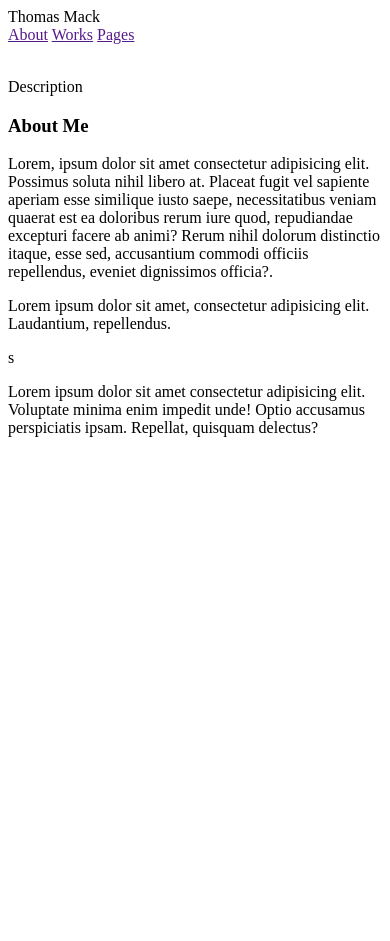
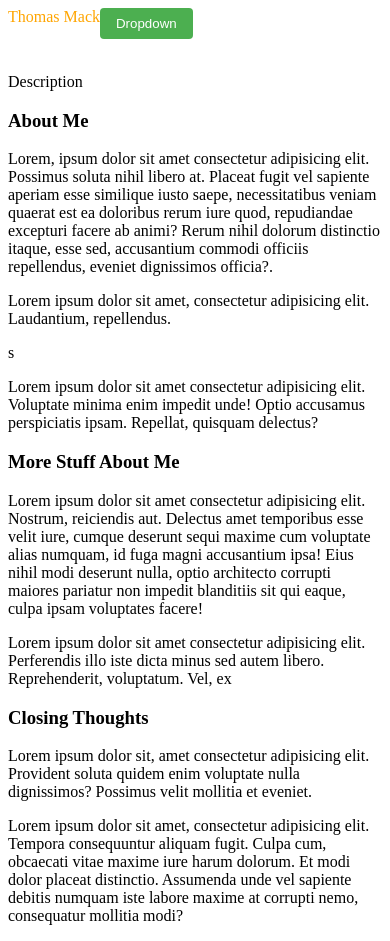
Before and after one commit to AngryGrizzlyBear/Web-Exercises, a plain HTML site: page index.html in a window 390 px wide. Before the commit the page ends 844 px from the top, so only its background shows below. Drawn offline with Linux system fonts and the light colour scheme.

Commit message:
Making a Button for Phone Size

```diff
--- a/index.html
+++ b/index.html
@@ -5,15 +5,24 @@
     <meta charset="UTF-8">
     <meta name="viewport" content="width=device-width, initial-scale=1.0">
     <title>Document</title>
+    <link rel="stylesheet" href="/style.css">
+    <script src="/script.js" defer></script>
+
 </head>
 
 <body>
     <section>
-        <div>
-            <header>Thomas Mack</header>
-            <a href="">About</a>
-            <a href="">Works</a>
-            <a href="">Pages</a>
+        <div class="top-page">
+            <header class="test">Thomas Mack</header>
+            <div class="dropdown">
+                <button onclick="toggleDropdown()">Dropdown</button>
+                <div class="dropdown-content">
+                    <a href="">About</a>
+                    <a href="">Writings</a>
+                    <a href="">Filler</a>
+                </div>
+            </div>
+
         </div>
     </section>
 
@@ -36,6 +45,31 @@
                 accusamus perspiciatis ipsam. Repellat, quisquam delectus?</p>
         </div>
     </section>
+
+    <section>
+        <div>
+            <h3>More Stuff About Me</h3>
+            <p>
+                Lorem ipsum dolor sit amet consectetur adipisicing elit. Nostrum, reiciendis aut. Delectus amet
+                temporibus esse velit iure, cumque deserunt sequi maxime cum voluptate alias numquam, id fuga magni
+                accusantium ipsa! Eius nihil modi deserunt nulla, optio architecto corrupti maiores pariatur non impedit
+                blanditiis sit qui eaque, culpa ipsam voluptates facere!
+            </p>
+            <p>Lorem ipsum dolor sit amet consectetur adipisicing elit. Perferendis illo iste dicta minus sed autem
+                libero. Reprehenderit, voluptatum. Vel, ex
+            </p>
+        </div>
+    </section>
+    <section>
+        <div>
+            <h3>Closing Thoughts</h3>
+            <p>Lorem ipsum dolor sit, amet consectetur adipisicing elit. Provident soluta quidem enim voluptate nulla
+                dignissimos? Possimus velit mollitia et eveniet.</p>
+            <p>Lorem ipsum dolor sit amet, consectetur adipisicing elit. Tempora consequuntur aliquam fugit. Culpa cum,
+                obcaecati vitae maxime iure harum dolorum. Et modi dolor placeat distinctio. Assumenda unde vel sapiente
+                debitis numquam iste labore maxime at corrupti nemo, consequatur mollitia modi?</p>
+        </div>
+    </section>
 </body>
 
 </html>
--- /dev/null
+++ b/script.js
@@ -0,0 +1,5 @@
+function toggleDropdown(){
+    const content = document.querySelector('.dropdown-content');
+    // Toggle the 'show' class for the animation
+    content.classList.toggle('show');
+}
--- /dev/null
+++ b/style.css
@@ -0,0 +1,49 @@
+@media screen and (max-width: 500px) {
+    .test {
+        color: orange;
+    }
+
+    .top-page {
+        display: flex;
+        flex-direction: row;
+
+    }
+
+    .dropdown {
+        display: flex;
+        flex-direction: column;
+        align-items: flex-start;
+    }
+
+    .dropdown-content{
+        display: none;
+        flex-direction: column;
+        background-color: #f9f9f9;
+        padding: 10px;
+        box-shadow: 0px 4px 6px rgba(0,0,0,0.1);
+        transform: translateY(-10px);
+        pointer-events: none;
+        transition: opacity 0.3 ease, transform 0.3 ease;
+    }
+
+    .dropdown-content.show {
+        opacity: 1;
+        transform: translateY(0);
+        pointer-events: auto;
+    }
+
+
+    button {
+        padding: 8px 16px;
+        background-color: #4CAF50;
+        color: white;
+        border: none;
+        cursor: pointer;
+        border-radius: 4px;
+    }
+
+    button:hover {
+        background-color: #45a049;
+    }
+
+}
```
